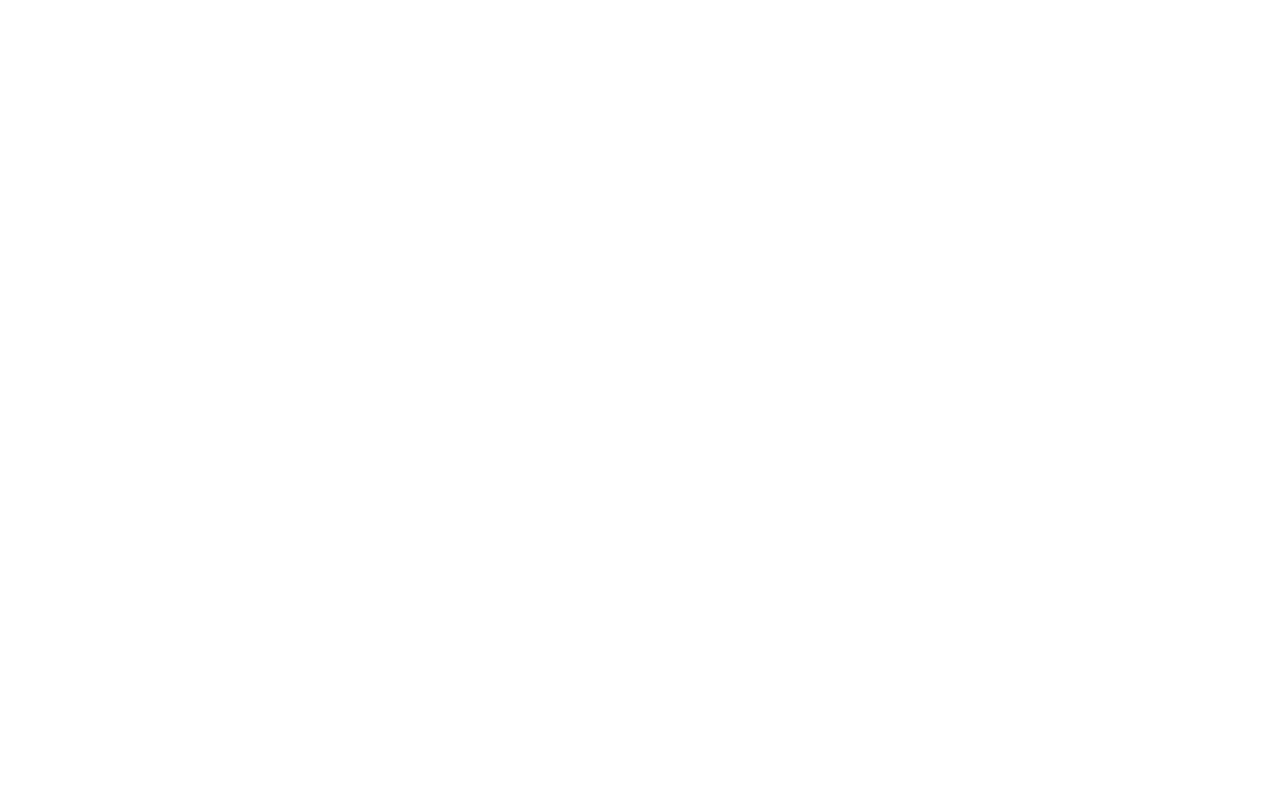
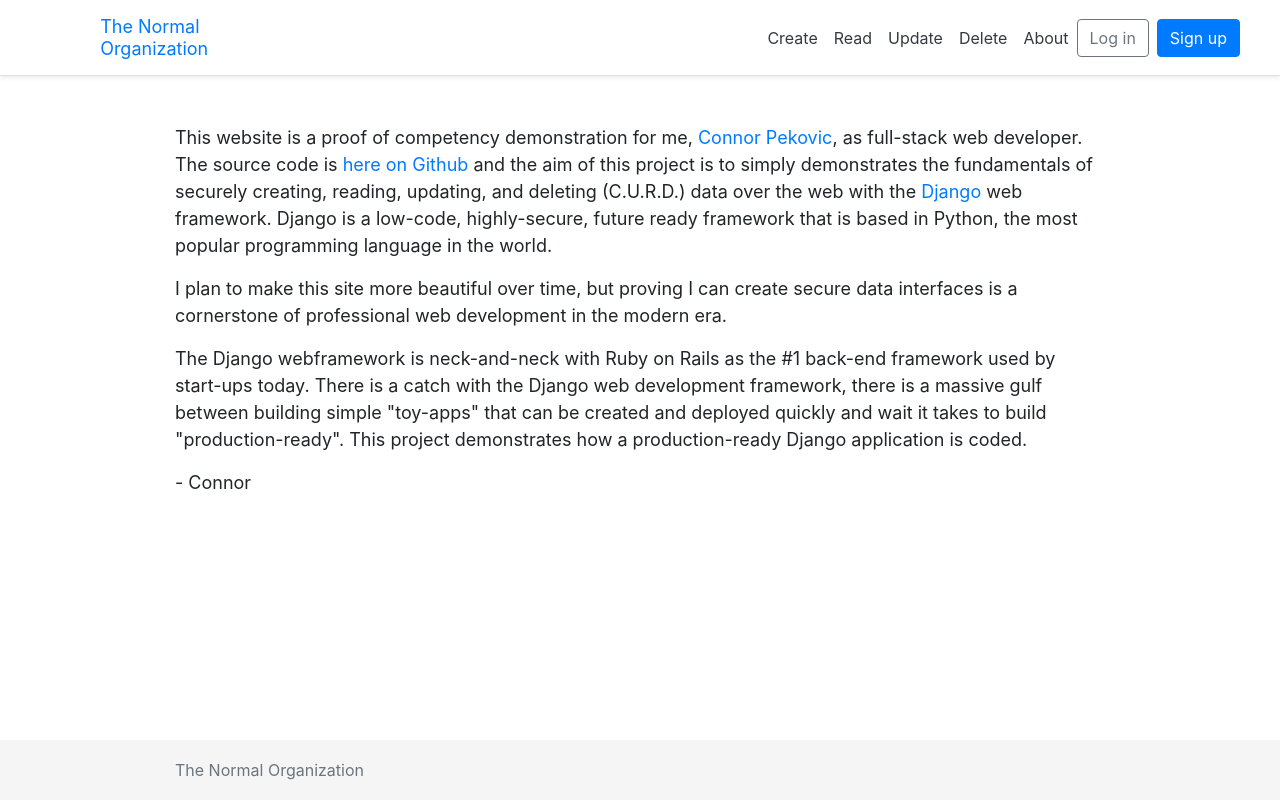
Before and after one commit to connorpekovic/djangox, a Django app: page /about/ in a window 1280 px wide. Before the commit the page is empty. Run offline with Django 3.2, Linux system fonts and the light colour scheme; some libraries are stand-ins or nearby versions.

Commit message:
Added About page

```diff
--- a/templates/pages/about.html
+++ b/templates/pages/about.html
@@ -0,0 +1,28 @@
+{% extends 'pages/home.html' %}
+{% load crispy_forms_tags %}
+{% load static %}
+
+{% block title %}About page{% endblock title %}
+
+{% block content %}
+
+<div class="container" style="font-size: 18px;">
+    <p class="pt-5"> This website is a proof of competency demonstration for me, <a href="https://github.com/connorpekovic">Connor Pekovic</a>,
+     as full-stack web developer.  The source code is  <a href="https://github.com/connorpekovic/djangox">here on Github</a> and the aim of
+     this project is to simply demonstrates the fundamentals of securely creating, reading, updating, and deleting (C.U.R.D.) data over the web
+     with the <a href="https://www.djangoproject.com/">Django</a> web framework. Django is a low-code, highly-secure, future ready framework that
+     is based in Python, the most popular programming language in the world. </p>
+
+     <p>I plan to make this site more beautiful over time, but proving I can create secure data interfaces is a cornerstone of professional
+     web development in the modern era.</p>
+
+    <p>The Django webframework is neck-and-neck with Ruby on Rails as the #1 back-end framework used by start-ups today.
+     There is a catch with the Django web development framework, there is a massive gulf between building simple "toy-apps" that can be created and deployed quickly and wait it takes to build
+     "production-ready".  This project demonstrates how a production-ready Django application is coded.</p>
+
+    <p> - Connor </p>
+
+
+</div>
+
+{% endblock content %}
--- a/templates/pages/home.html
+++ b/templates/pages/home.html
@@ -7,6 +7,7 @@
 
 <div class="py-2 mb-3" style="text-align: center; background-color: lightgreen;">
     This is simple a proof of competency website.  It uses Python Django to securely create, read, update and delete data.
+     See the <a href="{% url 'about' %}"> about</a>  page.
 </div>
 
 <div class="container">
```
